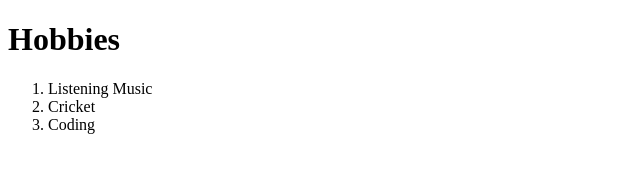
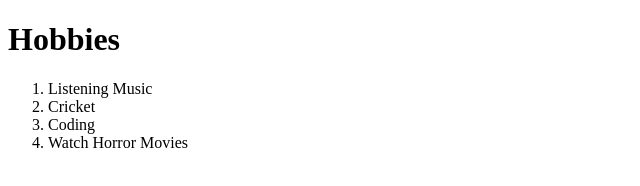
Before and after one commit to harshitsuman1/Capstone-Project, a plain HTML site: page Hobbies.html in a window 1280 px wide. Shown: the whole page, without its empty margins (0-640 px from the left). Drawn offline with Linux system fonts and the light colour scheme.

Commit message:
Update Hobbies.html

```diff
--- a/Hobbies.html
+++ b/Hobbies.html
@@ -11,6 +11,7 @@
         <li>Listening Music</li>
         <li>Cricket</li>
         <li>Coding</li>
+        <li>Watch Horror Movies</li>
     </ol>
 </body>
 </html>
```
